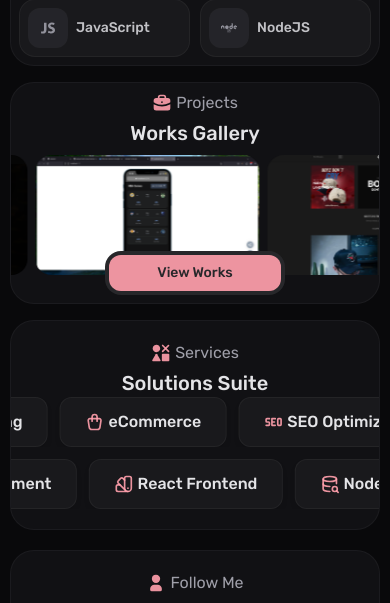
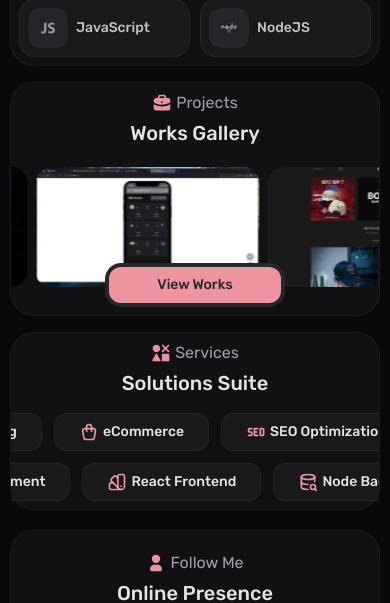
Before and after one commit to SamuelCam14/2025-portfolio, a React (Vite) app: page / in a window 390 px wide. Shown: the part 480-1083 px from the top of the page. Built offline with nearby package versions, Linux system fonts and the light colour scheme; a web font is replaced by a local one.

Commit message:
Mobile Update Components

```diff
--- a/src/components/Projects/Projects.jsx
+++ b/src/components/Projects/Projects.jsx
@@ -19,7 +19,7 @@ export const Projects = () => {
   }, []);
 
   return (
-    <div className="flex flex-col w-full h-full items-center text-center py-2 md:py-5 px-0 relative">
+    <div className="flex flex-col w-full h-full items-center text-center py-2 md:py-5 px-0 gap-3 md:gap-0 relative">
       <div className="h-fit mb-2 md:mb-8">
         <div className="flex gap-1 items-center justify-center">
           <TbBriefcaseFilled className="h-5 w-5 text-rose-300/90" />
--- a/src/components/Solutions/SolutionSuite.jsx
+++ b/src/components/Solutions/SolutionSuite.jsx
@@ -45,7 +45,7 @@ export const SolutionSuite = () => {
   }, []);
 
   return (
-    <div className="flex flex-col w-full h-full items-center text-center py-5 px-0">
+    <div className="flex flex-col w-full h-full items-center text-center py-2 md:py-5 px-0 gap-4 md:gap-0">
       <div className="h-fit">
         <div className="flex gap-1 items-center justify-center">
           <TbIconsFilled className="h-5 w-5 text-rose-300/90" />
--- a/src/components/Solutions/solutionSuite.css
+++ b/src/components/Solutions/solutionSuite.css
@@ -1,5 +1,5 @@
 @import "tailwindcss";
 
 @utility solution-suite {
-    @apply flex font-medium items-center gap-1 whitespace-nowrap bg-zinc-800/40 px-6 py-3 rounded-xl shadow-md border-1 border-zinc-800/80;
+    @apply flex font-medium items-center gap-1 whitespace-nowrap bg-zinc-800/40 text-sm md:text-base py-2 px-6 md:px-6 md:py-3 rounded-xl shadow-md border-1 border-zinc-800/80;
 }
```
